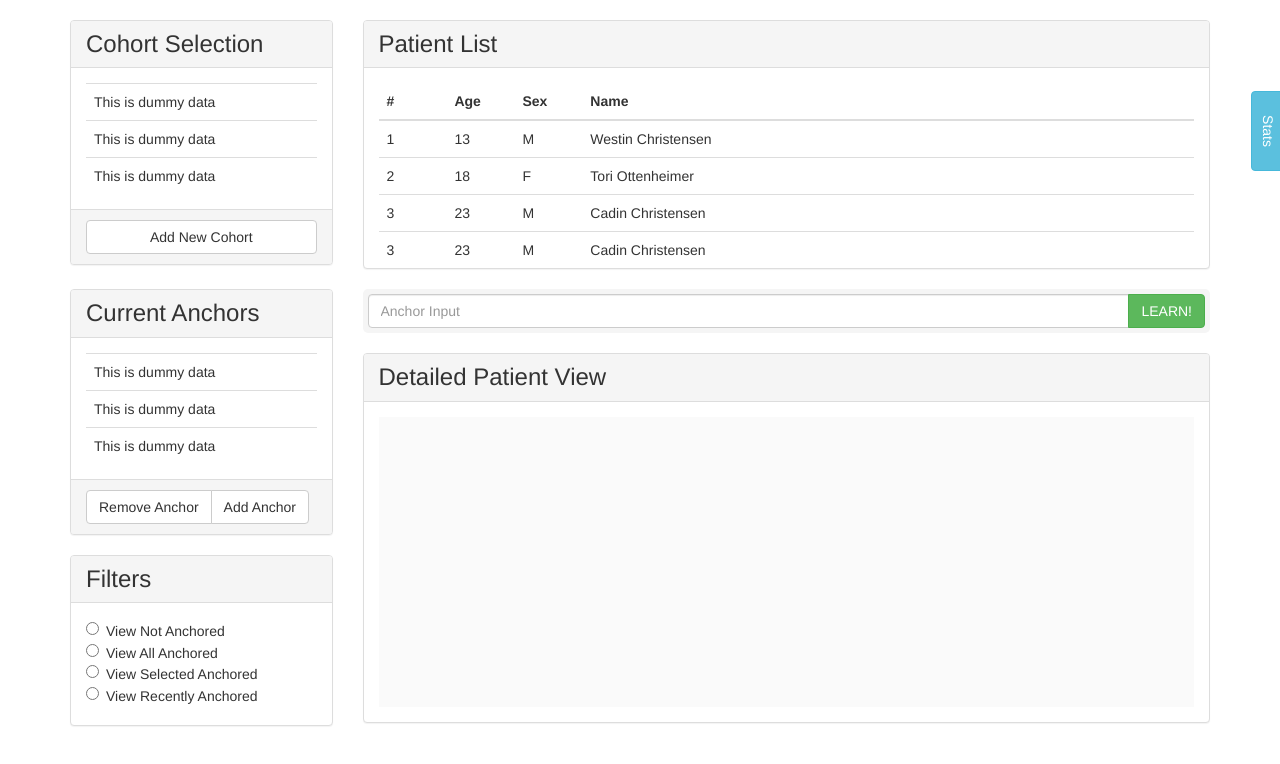
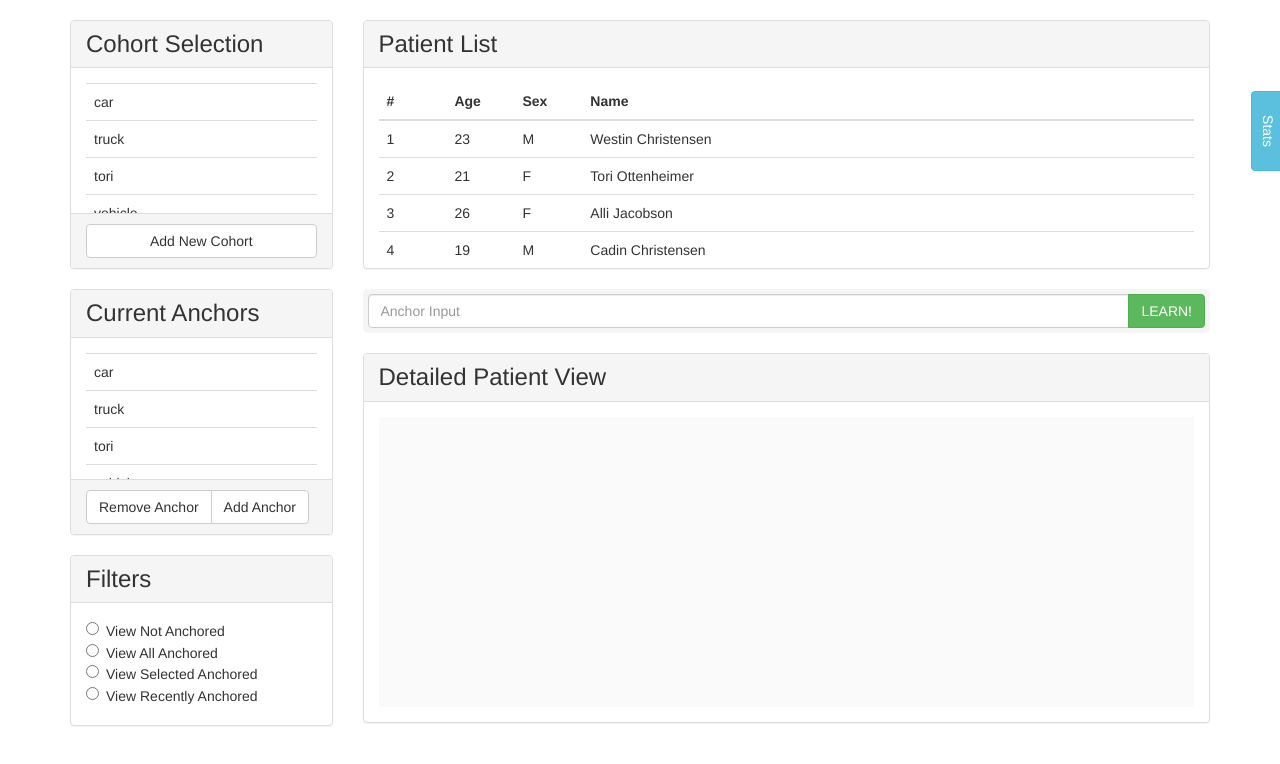
Before and after one commit to westinrc/Anchor-Capstone, a React (Create React App) app in the folder anchor-ui/: page / in a window 1280 px wide. Shown: the top 764 px of the page. Built offline with nearby package versions, Linux system fonts and the light colour scheme.

Commit message:
CPST-11 :: Initial commit for the branch.

```diff
--- a/anchor-ui/src/components/anchor_row.js
+++ b/anchor-ui/src/components/anchor_row.js
@@ -2,17 +2,10 @@ import React, { Component } from 'react';
 import '../css/anchor_row.css';
 
 class AnchorRow extends Component {
-	constructor() {
-		super();
-		this.state = {
-			anchor: ''
-		};
-	}
-
 	render() {
 		return (
-			<tr>
-				<td></td>
+			<tr className='text-left'>
+				<td>{this.props.anchorterm}</td>
 			</tr>
 		);
 	}
--- a/anchor-ui/src/components/cohort.js
+++ b/anchor-ui/src/components/cohort.js
@@ -1,25 +1,25 @@
 import React, { Component } from 'react';
+import CohortRow from './cohort_row';
 import '../css/cohort.css';
 
 class Cohort extends Component {
+	constructor() {
+		super();
+		this.state = {
+			rowTerm: ['car', 'truck', 'tori', 'vehicle', 'westin', 'dhalton', 'richard', 'truck', 'tori', 'vehicle', 'westin', 'dhalton', 'richard']
+		};
+	}
+
 	render() {
 		return (
 			<div className='panel panel-default'>
 				<div className='panel-heading text-left'>
 					<h3 className='no-margin'>Cohort Selection</h3>
 				</div>
-				<div className='panel-body'>
+				<div className='panel-body fixed-cohort-body'>
 					<table className='table table-hover'>
 						<tbody>
-							<tr className='text-left'>
-								<td className='col-md-1'>This is dummy data</td>
-							</tr>
-							<tr className='text-left'>
-								<td className='col-md-1'>This is dummy data</td>
-							</tr>
-							<tr className='text-left'>
-								<td className='col-md-1'>This is dummy data</td>
-							</tr>
+							{this.state.rowTerm.map((val, index) => <CohortRow key={index} term={val}></CohortRow>)}
 						</tbody>
 					</table>
 				</div>
--- a/anchor-ui/src/components/cohort_row.js
+++ b/anchor-ui/src/components/cohort_row.js
@@ -2,16 +2,11 @@ import React, { Component } from 'react';
 import '../css/cohort_row.css';
 
 class CohortRow extends Component {
-	constructor() {
-		super();
-		this.state = {
-			term: ''
-		};
-	}
-
 	render() {
 		return (
-			<div></div>
+			<tr className='text-left'>
+				<td>{this.props.term}</td>
+			</tr>
 		);
 	}
 }
--- a/anchor-ui/src/components/current_anchors.js
+++ b/anchor-ui/src/components/current_anchors.js
@@ -1,25 +1,25 @@
 import React, { Component } from 'react';
+import AnchorRow from './anchor_row';
 import '../css/current_anchors.css';
 
 class CurrentAnchors extends Component {
+	constructor() {
+		super();
+		this.state = {
+			rowAnchor: ['car', 'truck', 'tori', 'vehicle', 'westin', 'dhalton', 'richard', 'truck', 'tori', 'vehicle', 'westin', 'dhalton', 'richard']
+		};
+	}
+
 	render() {
 		return (
 			<div className='panel panel-default'>
 				<div className='panel-heading text-left'>
 					<h3 className='no-margin'>Current Anchors</h3>
 				</div>
-				<div className='panel-body'>
+				<div className='panel-body fixed-anchor-body'>
 					<table className='table table-hover'>
 						<tbody>
-							<tr className='text-left'>
-								<td className='col-md-1'>This is dummy data</td>
-							</tr>
-							<tr className='text-left'>
-								<td className='col-md-1'>This is dummy data</td>
-							</tr>
-							<tr className='text-left'>
-								<td className='col-md-1'>This is dummy data</td>
-							</tr>
+							{this.state.rowAnchor.map((val, index) => <AnchorRow key={index} anchorterm={val}></AnchorRow>)}
 						</tbody>
 					</table>
 				</div>
--- a/anchor-ui/src/components/patient_list.js
+++ b/anchor-ui/src/components/patient_list.js
@@ -1,7 +1,21 @@
 import React, { Component } from 'react';
+import PatientRow from './patient_row';
 import '../css/patient_list.css';
 
 class PatientList extends Component {
+	constructor() {
+		super();
+		this.state = {
+			patients: [
+				{ num: 1, age: 23, sex: 'M', name: 'Westin Christensen'},
+				{ num: 2, age: 21, sex: 'F', name: 'Tori Ottenheimer'},
+				{ num: 3, age: 26, sex: 'F', name: 'Alli Jacobson'},
+				{ num: 4, age: 19, sex: 'M', name: 'Cadin Christensen'},
+				{ num: 5, age: 18, sex: 'F', name: 'Jessie Christensen'},
+				{ num: 6, age: 22, sex: 'F', name: 'Megan Jacobson'}
+			]
+		};
+	}
 	render() {
 		return (
 			<div className='panel panel-default'>
@@ -19,36 +33,7 @@ class PatientList extends Component {
 							</tr>
 						</thead>
 						<tbody>
-							<tr className='text-left'>
-								<td>1</td>
-								<td>13</td>
-								<td>M</td>
-								<td>Westin Christensen</td>
-							</tr>
-							<tr className='text-left'>
-								<td>2</td>
-								<td>18</td>
-								<td>F</td>
-								<td>Tori Ottenheimer</td>
-							</tr>
-							<tr className='text-left'>
-								<td>3</td>
-								<td>23</td>
-								<td>M</td>
-								<td>Cadin Christensen</td>
-							</tr>
-							<tr className='text-left'>
-								<td>3</td>
-								<td>23</td>
-								<td>M</td>
-								<td>Cadin Christensen</td>
-							</tr>
-							<tr className='text-left'>
-								<td>3</td>
-								<td>23</td>
-								<td>M</td>
-								<td>Cadin Christensen</td>
-							</tr>
+							{this.state.patients.map((val, index) => <PatientRow key={index} patient={val}></PatientRow>)}
 						</tbody>
 					</table>
 				</div>
--- a/anchor-ui/src/components/patient_row.js
+++ b/anchor-ui/src/components/patient_row.js
@@ -2,16 +2,14 @@ import React, { Component } from 'react';
 import '../css/patient_row.css';
 
 class PatientRow extends Component {
-	constructor() {
-		super();
-		this.state = {
-			patient: []
-		};
-	}
-
 	render() {
 		return (
-			<div></div>
+			<tr className='text-left'>
+				<td>{this.props.patient.num}</td>
+				<td>{this.props.patient.age}</td>
+				<td>{this.props.patient.sex}</td>
+				<td>{this.props.patient.name}</td>
+			</tr>
 		);
 	}
 }
--- a/anchor-ui/src/components/patient_view.js
+++ b/anchor-ui/src/components/patient_view.js
@@ -12,12 +12,10 @@ class PatientView extends Component {
 
 	componentWillReceiveProps(nextProps) {
 		console.log(JSON.stringify(nextProps));
-		console.log('almost');
 		this.setState({
 			jokesReceived: nextProps.passingJokeToChild
 		}, () => {
 			this.state.jokesReceived.map((joke) => {
-				console.log('updating');
 				this.setState({
 					result: this.state.result + joke + '\n'
 				});
--- a/anchor-ui/src/css/cohort.css
+++ b/anchor-ui/src/css/cohort.css
@@ -0,0 +1,4 @@
+.fixed-cohort-body {
+	height: 145px;
+	overflow-y: scroll;
+}
--- a/anchor-ui/src/css/current_anchors.css
+++ b/anchor-ui/src/css/current_anchors.css
@@ -0,0 +1,4 @@
+.fixed-anchor-body {
+	height: 141px;
+	overflow-y: scroll;
+}
```
Also changed, not shown: anchor-ui/.eslintrc.json.
